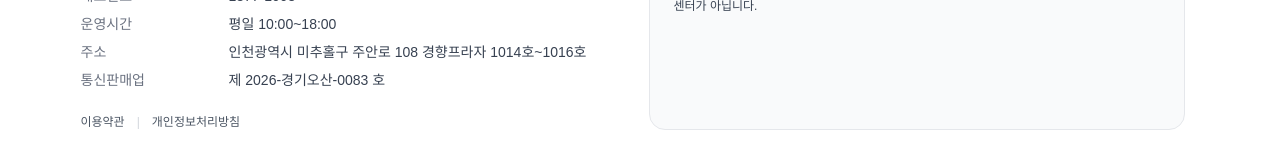
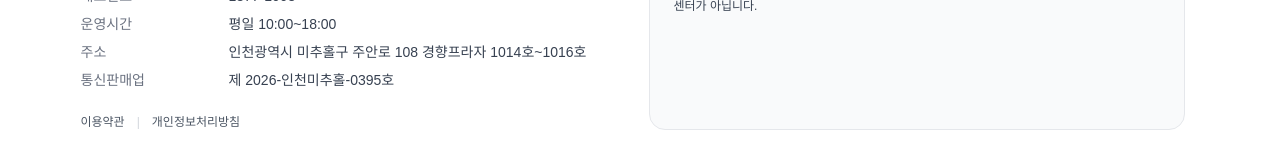
Before and after one commit to JGcompany93/tongsinit, a React (Vite) app: page / in a window 1280 px wide. Shown: the part 3396-3556 px from the top of the page. Built offline with nearby package versions, Linux system fonts and the light colour scheme; a web font is replaced by a local one.

Commit message:
수정 내용 설명

```diff
--- a/src/components/Footer.tsx
+++ b/src/components/Footer.tsx
@@ -63,7 +63,7 @@ export default function Footer() {
               <div className="flex gap-2">
                 <dt className="w-[140px] shrink-0 text-gray-500">통신판매업</dt>
                 <dd className="font-medium">
-                  제 2026-경기오산-0083 호
+                  제 2026-인천미추홀-0395호
                 </dd>
               </div>
 
```
